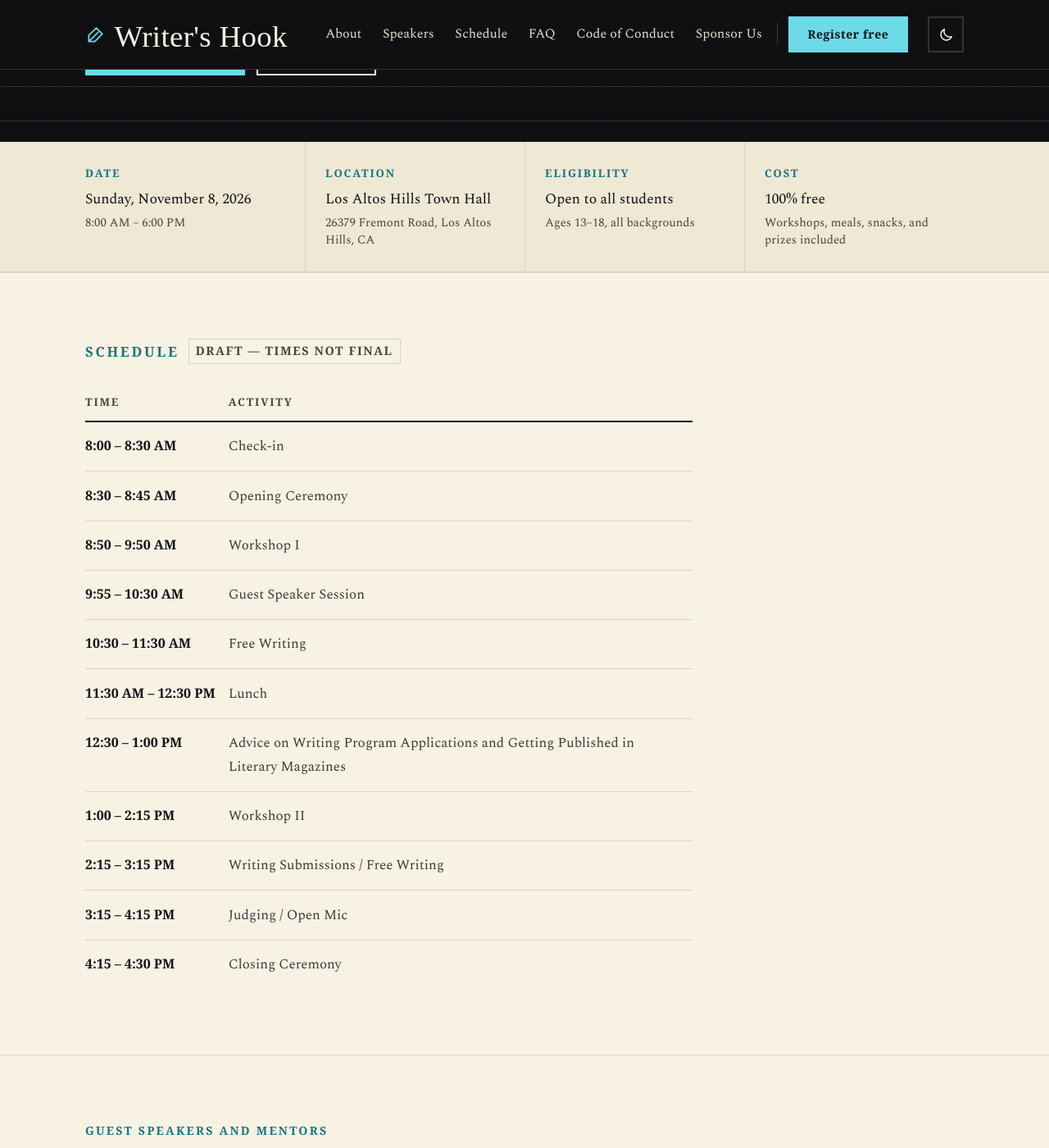
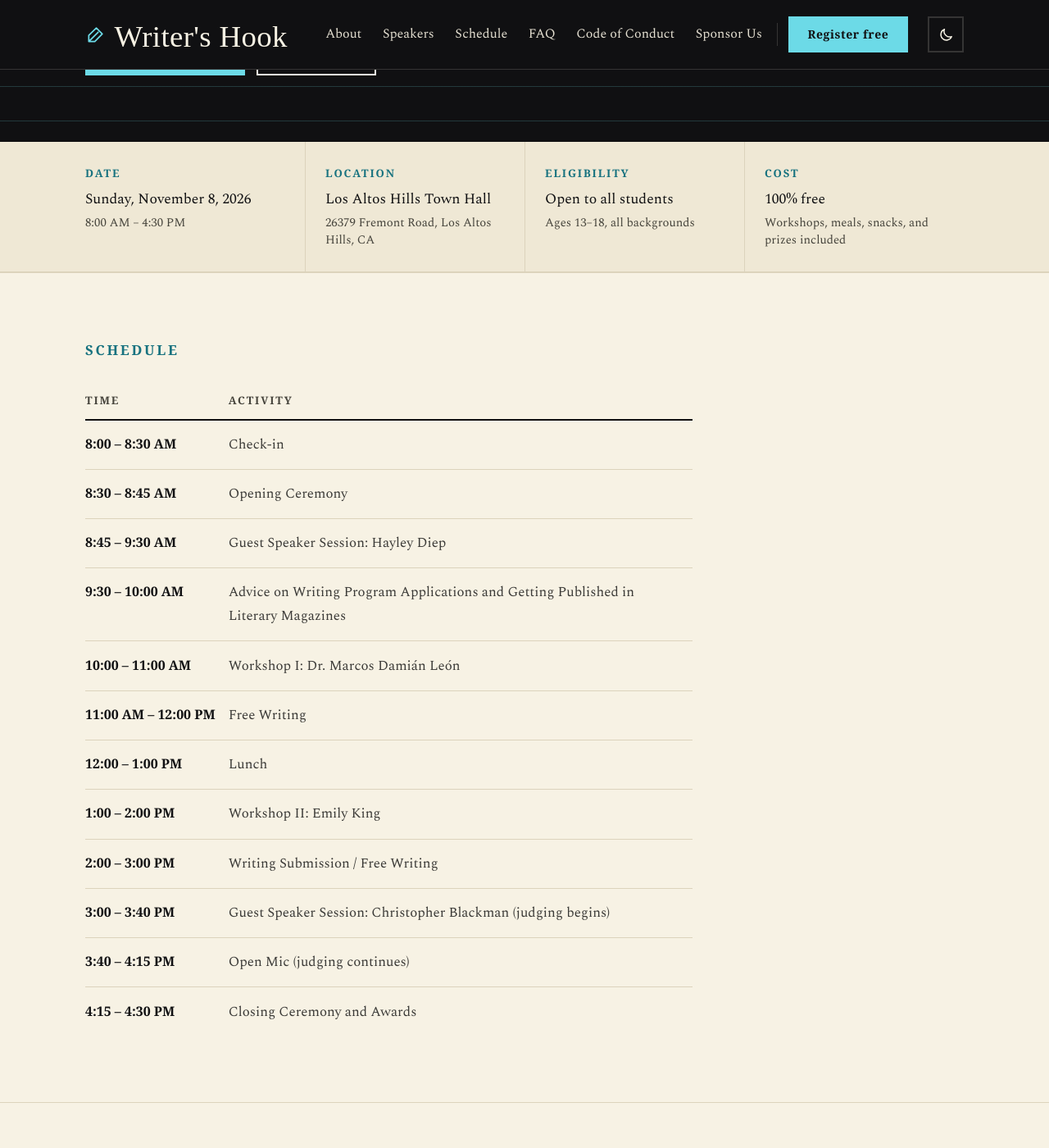
Before and after one commit to Writer-s-Hook/Website, a Jekyll site: the page built from index.md, in a window 1280 px wide and 1400 px high, scrolled down 661 px. Shown: the whole window at 82% size. Built offline with Jekyll 4.4.1, drawn with Linux system fonts in a browser that asks for light colours; some web fonts are replaced; some of the changed text lies outside the part shown.

Commit message:
Schedule: final running order; event ends 4:30 PM
Matches the participant logistics deck: time ranges, guest speakers and
workshop leads named, Christopher Blackman's session and the open mic
during judging, closing ceremony 4:15-4:30. Drops the draft tag, and the
event hours in the details bar and location strip become 8:00 AM - 4:30 PM.

Co-Authored-By: Claude Opus 5.5 <noreply@anthropic.com>

```diff
--- a/_config.yml
+++ b/_config.yml
@@ -16,7 +16,7 @@ permalink: pretty
 event:
   date: 'Sunday, November 8, 2026'
   date_short: 'Nov 8, 2026'
-  time: '8:00 AM – 6:00 PM'
+  time: '8:00 AM – 4:30 PM'
   venue: 'Los Altos Hills Town Hall'
   venue_address: '26379 Fremont Road, Los Altos Hills, CA'
   eligibility: 'Ages 13–18, all backgrounds'
--- a/_data/schedule.yml
+++ b/_data/schedule.yml
@@ -1,6 +1,4 @@
-# `draft: true` prints the "Draft — times not final" tag beside the heading on
-# the home page. Set it to false once these times are confirmed.
-draft: true
+# `draft: false
 time: "Time"
 event: "Activity"
 entries:
@@ -8,21 +6,23 @@ entries:
     activity: "Check-in"
   - time: "8:30 – 8:45 AM"
     activity: "Opening Ceremony"
-  - time: "8:50 – 9:50 AM"
-    activity: "Workshop I"
-  - time: "9:55 – 10:30 AM"
-    activity: "Guest Speaker Session"
-  - time: "10:30 – 11:30 AM"
+  - time: "8:45 – 9:30 AM"
+    activity: "Guest Speaker Session: Hayley Diep"
+  - time: "9:30 – 10:00 AM"
+    activity: "Advice on Writing Program Applications and Getting Published in Literary Magazines"
+  - time: "10:00 – 11:00 AM"
+    activity: "Workshop I: Dr. Marcos Damián León"
+  - time: "11:00 AM – 12:00 PM"
     activity: "Free Writing"
-  - time: "11:30 AM – 12:30 PM"
+  - time: "12:00 – 1:00 PM"
     activity: "Lunch"
-  - time: "12:30 – 1:00 PM"
-    activity: "Advice on Writing Program Applications and Getting Published in Literary Magazines"
-  - time: "1:00 – 2:15 PM"
-    activity: "Workshop II"
-  - time: "2:15 – 3:15 PM"
-    activity: "Writing Submissions / Free Writing"
-  - time: "3:15 – 4:15 PM"
-    activity: "Judging / Open Mic"
+  - time: "1:00 – 2:00 PM"
+    activity: "Workshop II: Emily King"
+  - time: "2:00 – 3:00 PM"
+    activity: "Writing Submission / Free Writing"
+  - time: "3:00 – 3:40 PM"
+    activity: "Guest Speaker Session: Christopher Blackman (judging begins)"
+  - time: "3:40 – 4:15 PM"
+    activity: "Open Mic (judging continues)"
   - time: "4:15 – 4:30 PM"
-    activity: "Closing Ceremony"
+    activity: "Closing Ceremony and Awards"
```
